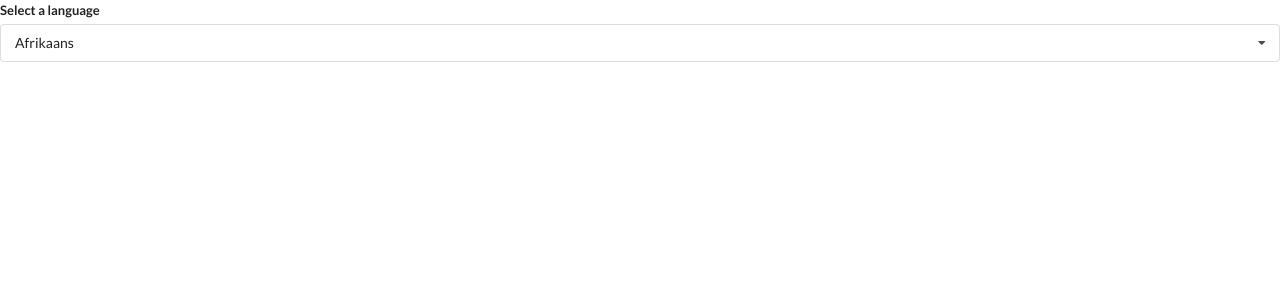
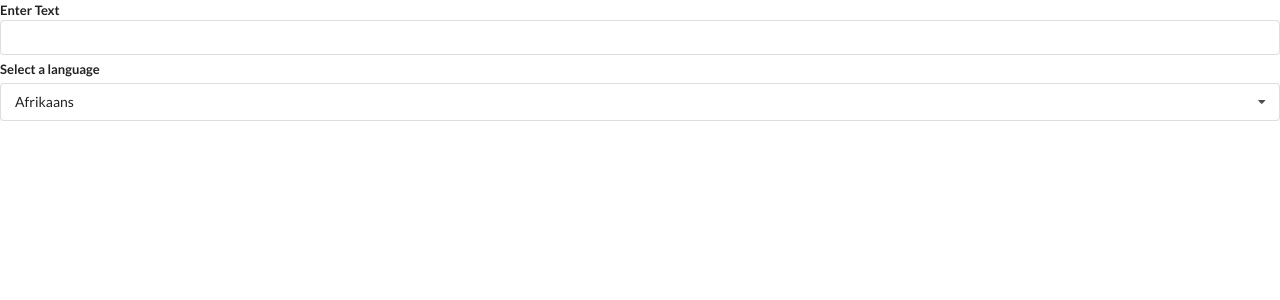
Before and after one commit to runyasak/modern-react-with-redux, a React (Create React App) app: page / in a window 1280 px wide. Shown: the top 300 px of the page. Built offline with nearby package versions, Linux system fonts and the light colour scheme.

Commit message:
Add input with text useState

```diff
--- a/src/components/Translate.jsx
+++ b/src/components/Translate.jsx
@@ -18,9 +18,19 @@ const options = [
 
 const Translate = () => {
   const [language, setLanguage] = useState(options[0]);
+  const [text, setText] = useState('');
 
   return (
     <div>
+      <div className="ui form">
+        <div className="field">
+          <label htmlFor="translate">
+            Enter Text
+            <input id="translate" value={text} onChange={(e) => setText(e.target.value)} />
+          </label>
+        </div>
+      </div>
+
       <Dropdown
         label="Select a language"
         options={options}
```
